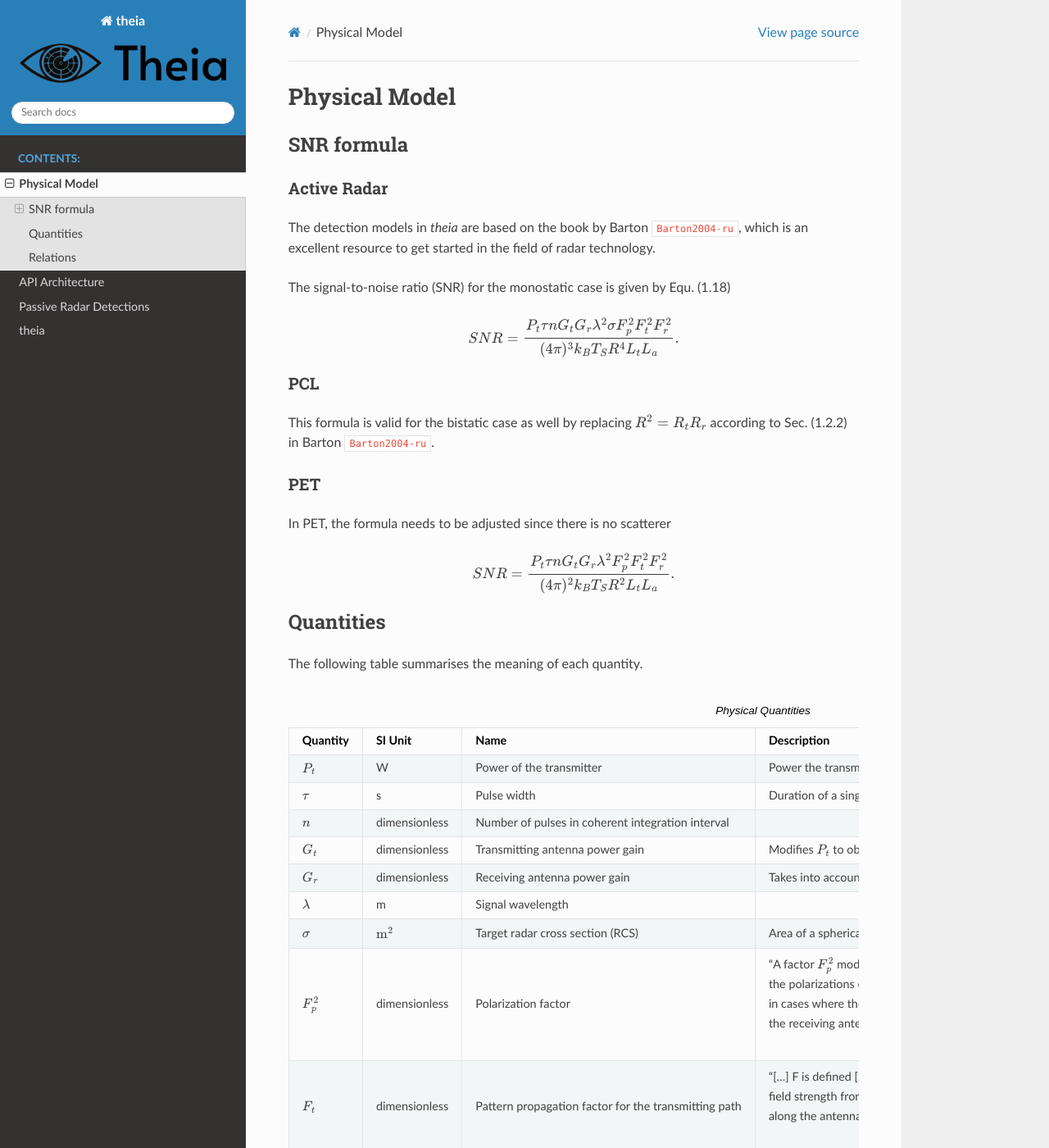
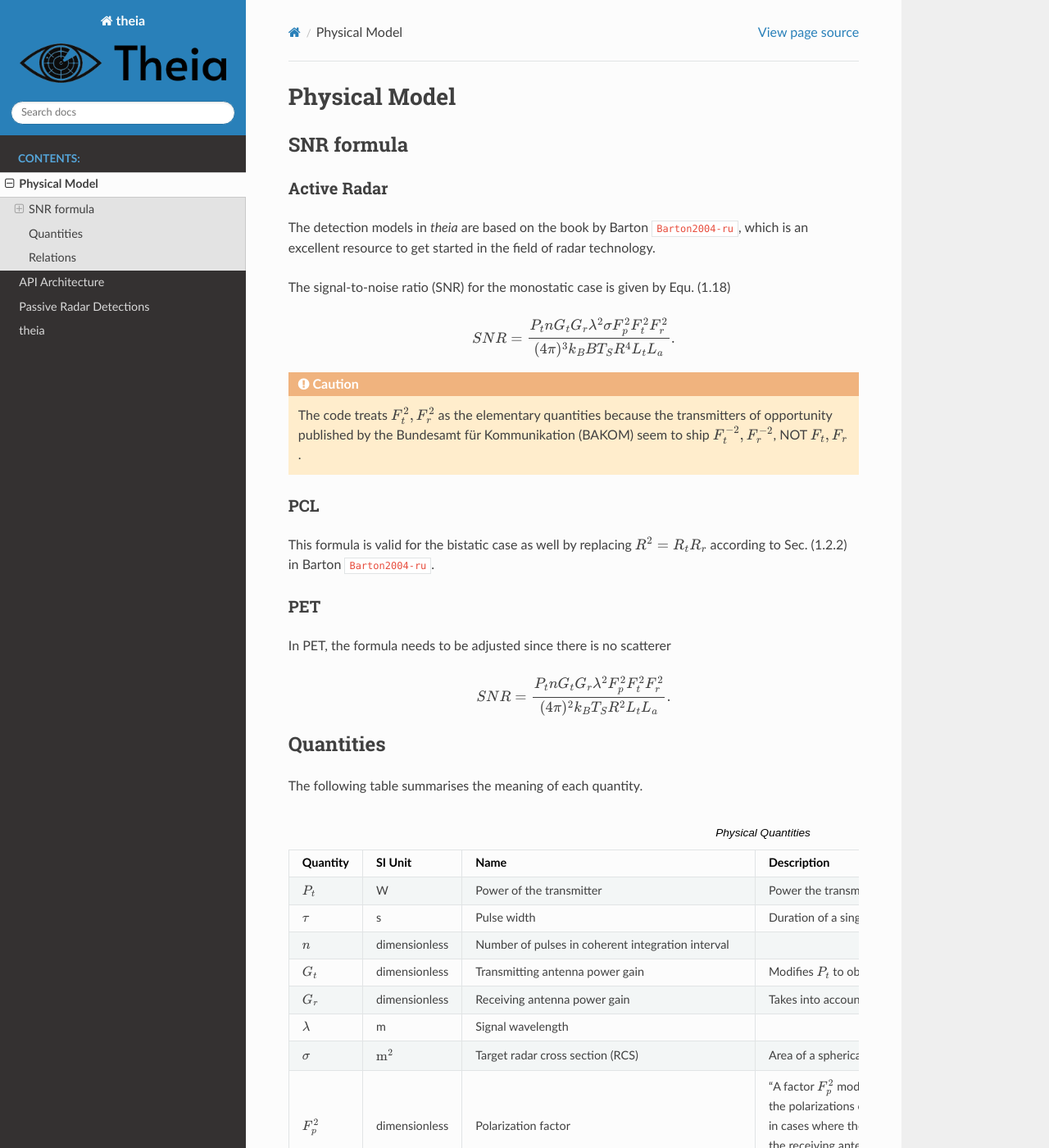
Before and after one commit to Swiss-Armed-Forces/theia_backend, a Sphinx documentation site: the page built from doc/source/physical_model.rst, in a window 1280 px wide and 1400 px high. Shown: the whole window at 82% size. Built offline with Sphinx 7.4.7 and the Read the Docs theme 3.1.0, drawn with Linux system fonts in a browser that asks for light colours; cross-references to code outside the pages are shown as plain code; some of the changed text lies outside the part shown.

Commit message:
Code cleanup: Update doc and tests to fixed SNR model

```diff
--- a/doc/source/physical_model.rst
+++ b/doc/source/physical_model.rst
@@ -16,7 +16,13 @@
 
 .. math::
 
-   SNR = \frac{P_t \tau n G_t G_r \lambda^2 \sigma F_p^2 F_t^2 F_r^2}{(4 \pi)^3 k_B T_S R^4 L_t L_a}.
+   SNR = \frac{P_t n G_t G_r \lambda^2 \sigma F_p^2 F_t^2 F_r^2}{(4 \pi)^3 k_B B T_S R^4 L_t L_a}.
+
+
+.. caution:: The code treats :math:`F_t^2, F_r^2` as the elementary quantities
+  because the transmitters of opportunity published by the Bundesamt für
+  Kommunikation (BAKOM) seem to ship :math:`F_t^{-2}, F_r^{-2}`, NOT :math:`F_t, F_r`.
+
 
 PCL
 ^^^
@@ -30,7 +36,7 @@
 
 .. math::
 
-   SNR = \frac{P_t \tau n G_t G_r \lambda^2 F_p^2 F_t^2 F_r^2}{(4 \pi)^2 k_B T_S R^2 L_t L_a}.
+   SNR = \frac{P_t n G_t G_r \lambda^2 F_p^2 F_t^2 F_r^2}{(4 \pi)^2 k_B T_S R^2 L_t L_a}.
 
 Quantities
 ----------
```
Also changed, not shown: other parts of doc/source/physical_model.rst (+4 -0 lines), tmp.ipynb, 2 other files.
